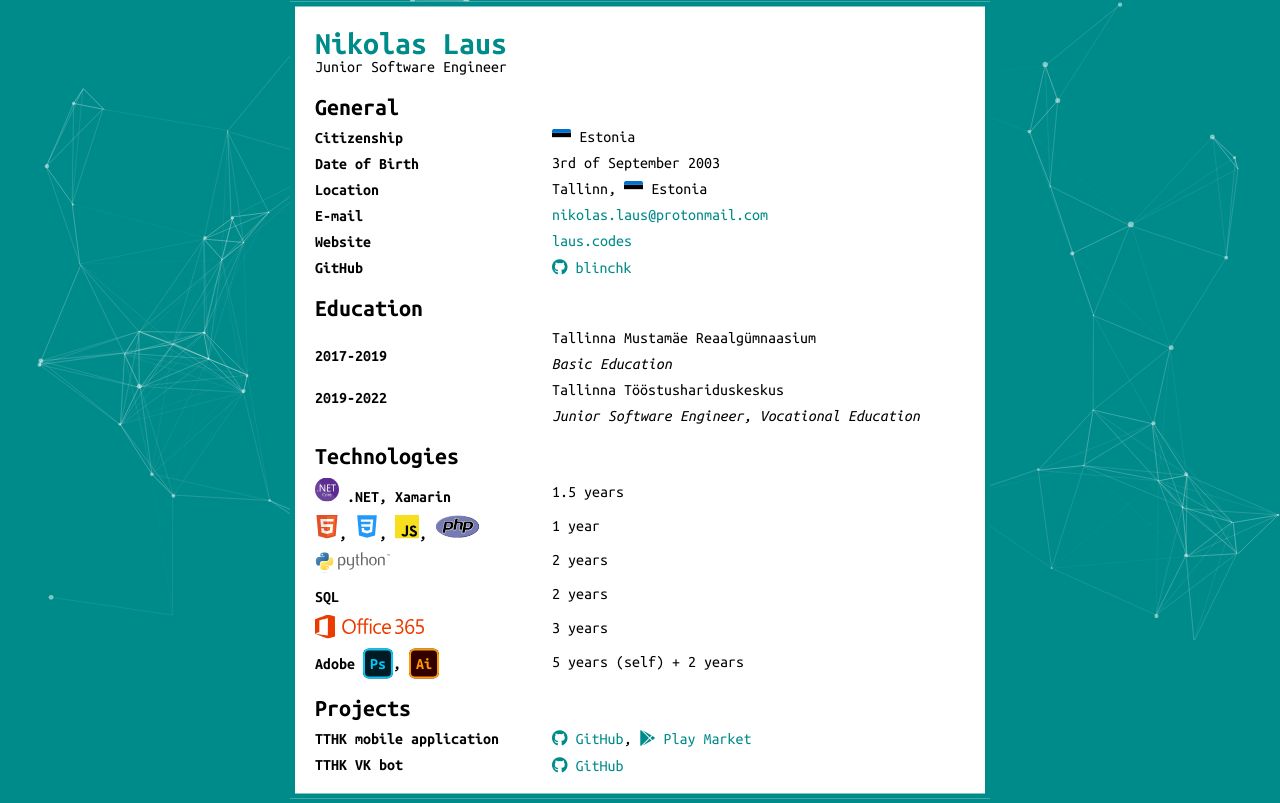
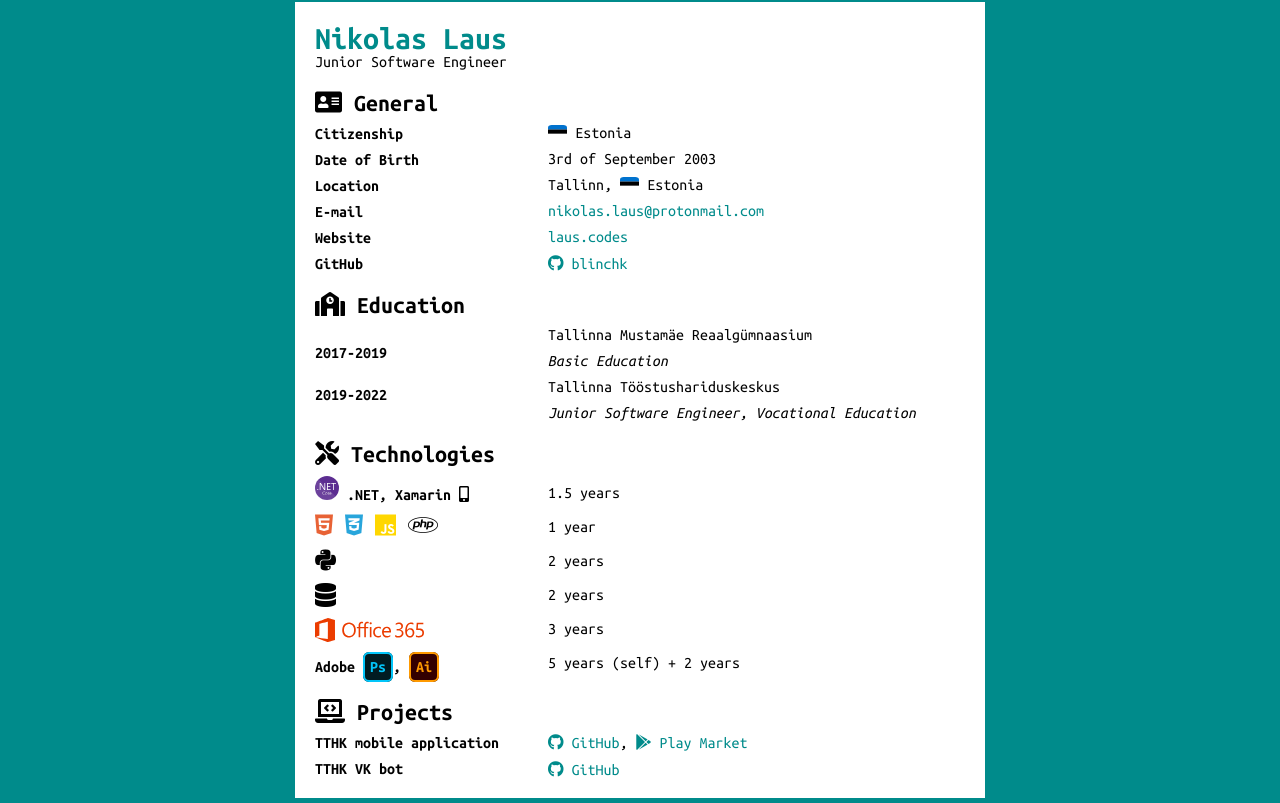
Before and after one commit to blinchk/blinchk, a plain HTML site: page index.html in a window 1280 px wide. Drawn offline with Linux system fonts and the light colour scheme.

Commit message:
Add icons.

```diff
--- a/css/style.css
+++ b/css/style.css
@@ -58,8 +58,28 @@ h2 {
     height: 1.5rem;
 }
 
+.description {
+    grid-column: 1/3;
+}
+
 #container h1, #container h2 {
     grid-column: 1/3;
+}
+
+.fa-css3-alt {
+    color: #28A5DB;
+}
+
+.fa-html5 {
+    color: #E86235;
+}
+
+.fa-js {
+    color: gold;
+}
+
+.iconed {
+    font-size: 1.5rem;
 }
 
 .adobe {
--- a/index.html
+++ b/index.html
@@ -14,8 +14,8 @@
     <div id="particles-js">
         <div id="container">
             <h1 class="name">Nikolas Laus</h1>
-            <span>Junior Software Engineer</span>
-            <h2>General</h2>
+            <span class="description">Junior Software Engineer</span>
+            <h2><i class="fas fa-address-card"></i> General</h2>
             <div id="title">
                 <div class="title" id="title-citizenship">Citizenship</div>
                 <div class="title" id="title-dob">Date of Birth</div>
@@ -33,7 +33,7 @@
                 <div class="value" id="value-website"><a href="https://laus.codes">laus.codes</a></div>
                 <div class="value" id="value-github"><a href="https://github.com/blinchk"><i class="fab fa-github"></i> blinchk</a></div>
             </div>
-            <h2>Education</h2>
+            <h2><i class="fas fa-school"></i> Education</h2>
             <div id="years">
                 <div class="title" id="edu-years">2017-2019</div>
                 <br>
@@ -45,21 +45,16 @@
                 <div class="value" id="edu-school">Tallinna Tööstushariduskeskus</div>
                 <div class="value" id="edu-description"><i>Junior Software Engineer, Vocational Education</i></div>
             </div>
-            <h2>Technologies</h2>
+            <h2><i class="fas fa-tools"></i> Technologies</h2>
             <div id="technology">
                 <div class="title" id="tech-dotnet">
-                    <img class="svg-img" src="img/svg/dotnet.svg" alt=".NET"> .NET, Xamarin
+                    <img class="svg-img" src="img/svg/dotnet.svg" alt=".NET"> .NET, Xamarin <i class="fas fa-mobile-alt"></i>
                 </div>
-                <div class="title" id="tech-web">
-                    <img class="svg-img" src="img/svg/html5.svg" alt="HTML5">,
-                    <img class="svg-img" src="img/svg/css3.svg" alt="CSS3">,
-                    <img class="svg-img" src="img/svg/js.svg" alt="JavaScript">,
-                    <img class="svg-img" src="img/svg/php.svg" alt="PHP">
+                <div class="title iconed" id="tech-web">
+                    <i class="fab fa-html5"></i> <i class="fab fa-css3-alt"></i> <i class="fab fa-js"></i> <i class="fab fa-php"> </i>
                 </div>
-                <div class="title" id="tech-py">
-                    <img src="img/svg/python.svg" alt="Python" class="svg-img">
-                </div>
-                <div class="title" id="tech-sql">SQL</div>
+                <div class="title iconed" id="tech-py"><i class="fab fa-python"></i></div>
+                <div class="title iconed" id="tech-sql"><i class="fas fa-database"></i></div>
                 <div class="title" id="tech-office">
                     <img src="img/svg/office365.svg" alt="Office365" class="svg-img">
                 </div>
@@ -73,7 +68,7 @@
                 <div class="value tech-experience">3 years</div>
                 <div class="value tech-experience">5 years (self) + 2 years</div>
             </div>
-            <h2>Projects</h2>
+            <h2><i class="fas fa-laptop-code"></i> Projects</h2>
             <div id="project">
                 <div class="title" id="project-tthkapp">TTHK mobile application</div>
                 <div class="title" id="project-tthkbot">TTHK VK bot</div>
```
